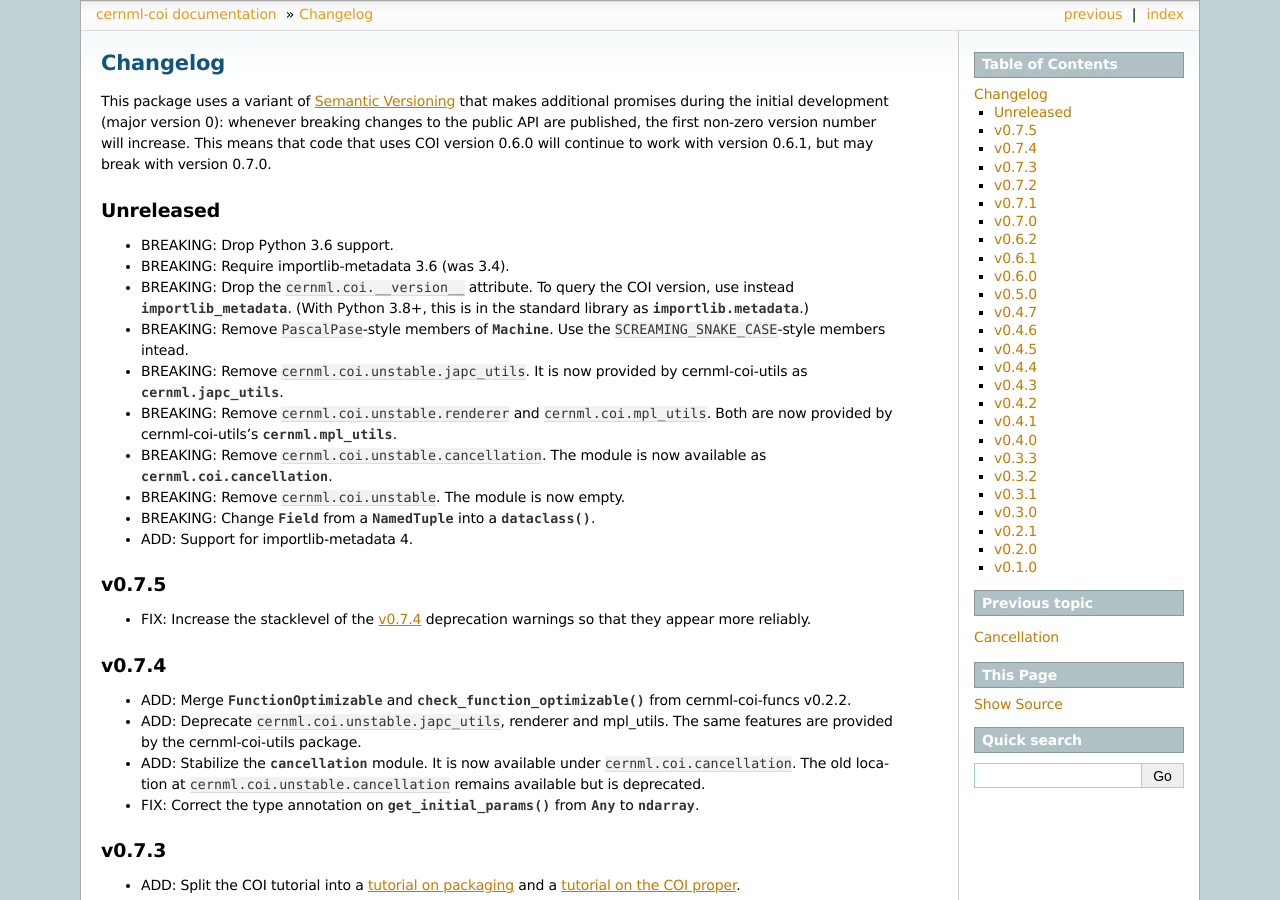
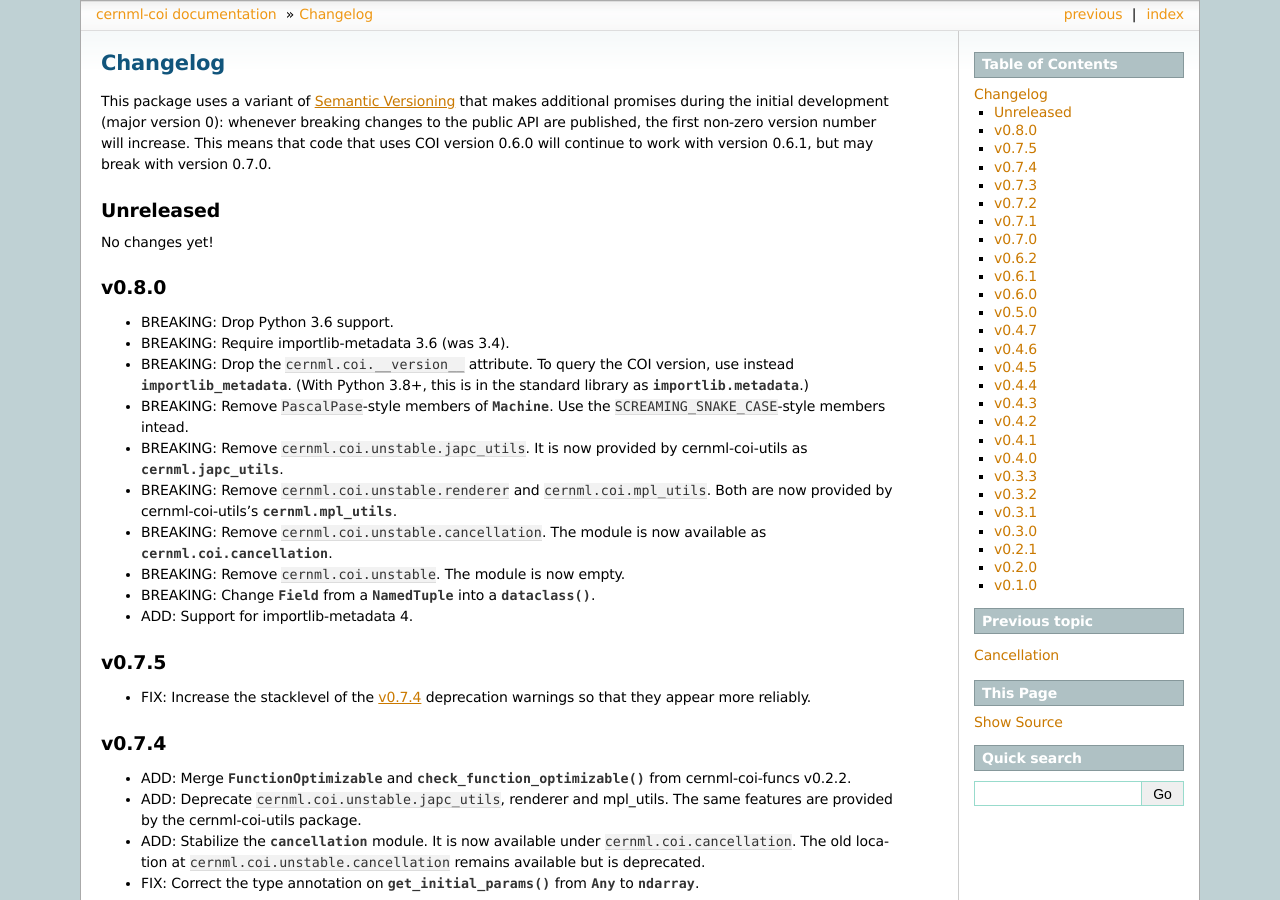
Before and after one commit to geoff-project/coi, a Sphinx documentation site: the page built from docs/changelog.md, in a window 1280 px wide and 900 px high. Built offline with Sphinx 7.4.7, drawn with Linux system fonts in a browser that asks for light colours; the version number could not be read and is left out.

Commit message:
Bump version.

```diff
--- a/docs/changelog.md
+++ b/docs/changelog.md
@@ -7,6 +7,10 @@ version number will increase. This means that code that uses COI version 0.6.0
 will continue to work with version 0.6.1, but may break with version 0.7.0.
 
 ## Unreleased
+
+No changes yet!
+
+## v0.8.0
 
 - BREAKING: Drop Python 3.6 support.
 - BREAKING: Require {doc}`importlib-metadata<importlib_metadata:index>` 3.6 (was 3.4).
```
